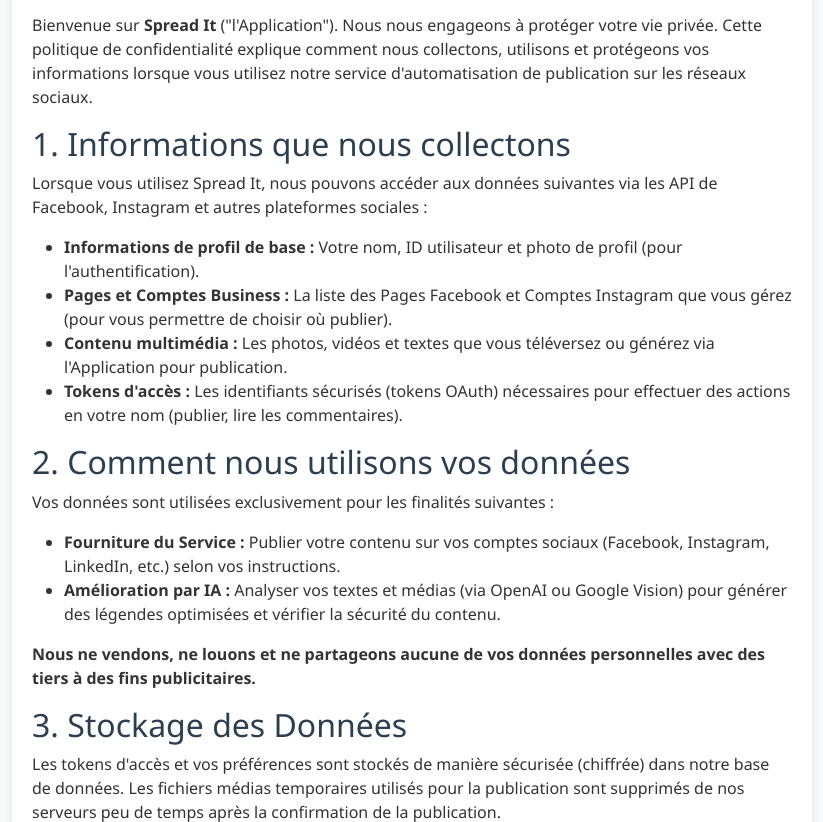
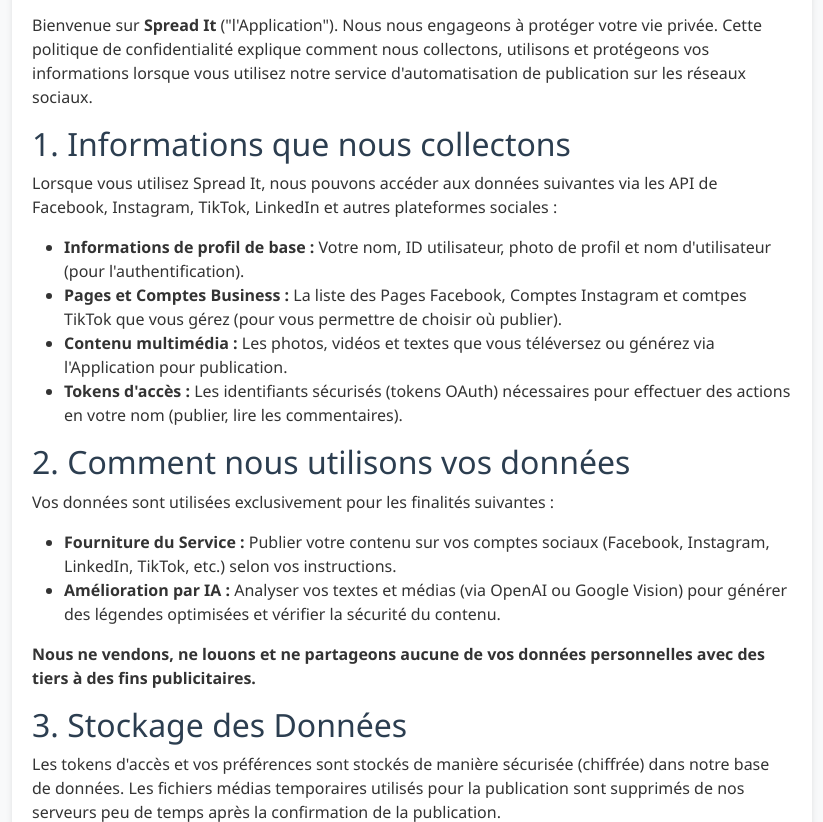
Before and after one commit to onlymatt43/spread-it-enhanced, a Node server app: page /privacy in a window 1280 px wide. Shown: the part 193-1015 px from the top of the page, without its empty margins (228-1051 px from the left). Run offline with Node 20, Linux system fonts and the light colour scheme; some libraries are stand-ins or nearby versions.

Commit message:
Docs: Update Legal Pages for TikTok Compliance

```diff
--- a/spread-it-standalone/views/privacy.ejs
+++ b/spread-it-standalone/views/privacy.ejs
@@ -21,10 +21,10 @@
     <p>Bienvenue sur <strong>Spread It</strong> ("l'Application"). Nous nous engageons à protéger votre vie privée. Cette politique de confidentialité explique comment nous collectons, utilisons et protégeons vos informations lorsque vous utilisez notre service d'automatisation de publication sur les réseaux sociaux.</p>
 
     <h2>1. Informations que nous collectons</h2>
-    <p>Lorsque vous utilisez Spread It, nous pouvons accéder aux données suivantes via les API de Facebook, Instagram et autres plateformes sociales :</p>
+    <p>Lorsque vous utilisez Spread It, nous pouvons accéder aux données suivantes via les API de Facebook, Instagram, TikTok, LinkedIn et autres plateformes sociales :</p>
     <ul>
-        <li><strong>Informations de profil de base :</strong> Votre nom, ID utilisateur et photo de profil (pour l'authentification).</li>
-        <li><strong>Pages et Comptes Business :</strong> La liste des Pages Facebook et Comptes Instagram que vous gérez (pour vous permettre de choisir où publier).</li>
+        <li><strong>Informations de profil de base :</strong> Votre nom, ID utilisateur, photo de profil et nom d'utilisateur (pour l'authentification).</li>
+        <li><strong>Pages et Comptes Business :</strong> La liste des Pages Facebook, Comptes Instagram et comtpes TikTok que vous gérez (pour vous permettre de choisir où publier).</li>
         <li><strong>Contenu multimédia :</strong> Les photos, vidéos et textes que vous téléversez ou générez via l'Application pour publication.</li>
         <li><strong>Tokens d'accès :</strong> Les identifiants sécurisés (tokens OAuth) nécessaires pour effectuer des actions en votre nom (publier, lire les commentaires).</li>
     </ul>
@@ -32,7 +32,7 @@
     <h2>2. Comment nous utilisons vos données</h2>
     <p>Vos données sont utilisées exclusivement pour les finalités suivantes :</p>
     <ul>
-        <li><strong>Fourniture du Service :</strong> Publier votre contenu sur vos comptes sociaux (Facebook, Instagram, LinkedIn, etc.) selon vos instructions.</li>
+        <li><strong>Fourniture du Service :</strong> Publier votre contenu sur vos comptes sociaux (Facebook, Instagram, LinkedIn, TikTok, etc.) selon vos instructions.</li>
         <li><strong>Amélioration par IA :</strong> Analyser vos textes et médias (via OpenAI ou Google Vision) pour générer des légendes optimisées et vérifier la sécurité du contenu.</li>
     </ul>
     <p><strong>Nous ne vendons, ne louons et ne partageons aucune de vos données personnelles avec des tiers à des fins publicitaires.</strong></p>
--- a/spread-it-standalone/views/terms.ejs
+++ b/spread-it-standalone/views/terms.ejs
@@ -32,7 +32,7 @@
     </ul>
 
     <h3>3. Accès aux API Tiers</h3>
-    <p>Spread It utilise les API officielles de Meta (Facebook/Instagram), Twitter, LinkedIn, et autres. L'utilisation de ces services est soumise à leurs propres conditions. Nous ne sommes pas responsables des suspensions de compte résultant d'une violation des règles de ces plateformes tierces.</p>
+    <p>Spread It utilise les API officielles de Meta (Facebook/Instagram), TikTok, Twitter, LinkedIn, et autres. L'utilisation de ces services est soumise à leurs propres conditions. Nous ne sommes pas responsables des suspensions de compte résultant d'une violation des règles de ces plateformes tierces.</p>
 
     <h3>4. Limitation de Responsabilité</h3>
     <p>L'Application est fournie "telle quelle". Only Matt ne peut être tenu responsable des bugs, interruptions de service, ou des conséquences directes ou indirectes liées à l'utilisation de l'outil (ex: baisse de portée organique, erros de publication).</p>
```
